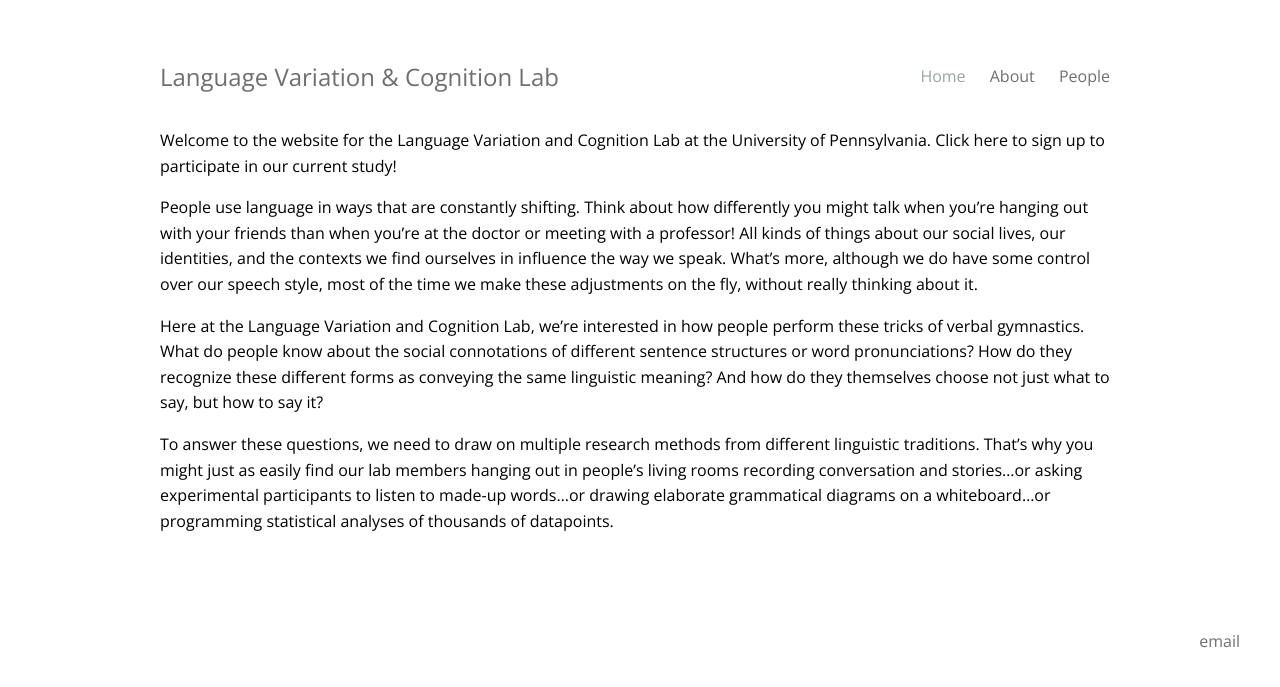
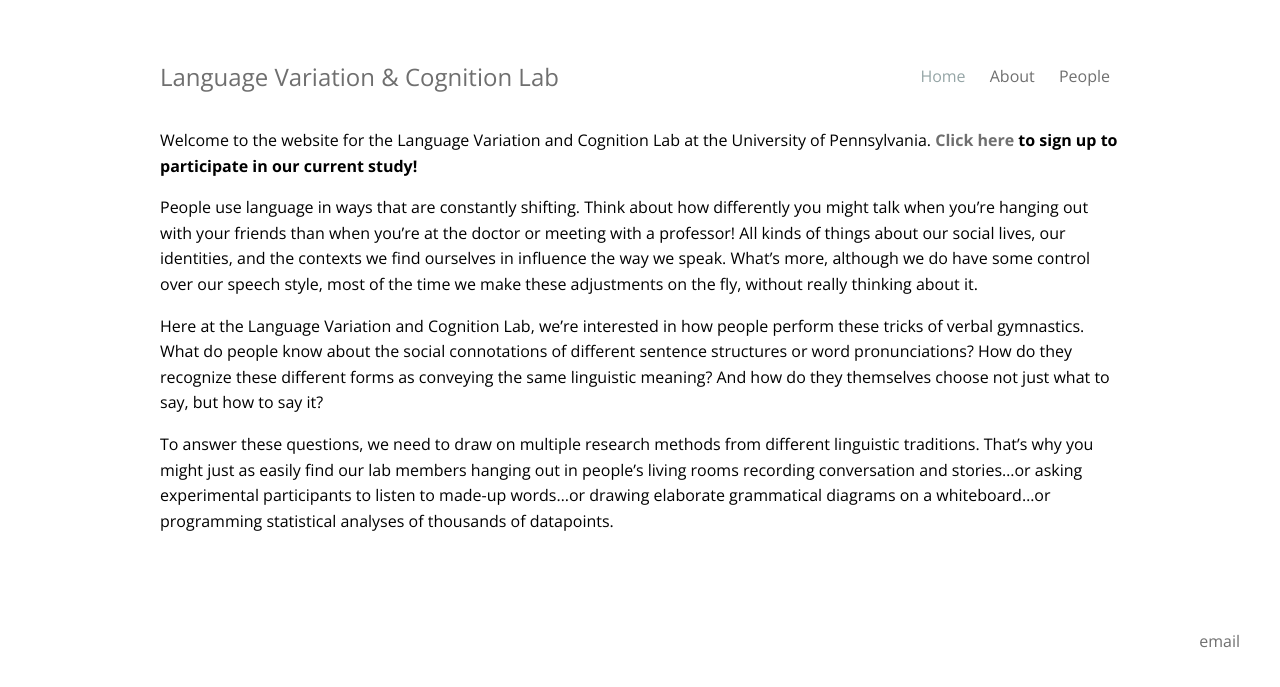
Before and after one commit to laceywade/TammingaLab.github.io, a Jekyll site: the page built from index.md, in a window 1280 px wide. Shown: the top 687 px of the page. Built offline with Jekyll 4.4.1, drawn with Linux system fonts in a browser that asks for light colours; some web fonts are replaced; part of the change alters nothing that is shown.

```diff
--- a/index.md
+++ b/index.md
@@ -6,7 +6,7 @@ navigation_weight: 1
 ---
 
 
-Welcome to the website for the Language Variation and Cognition Lab at the University of Pennsylvania. Click here to sign up to participate in our current study!
+Welcome to the website for the Language Variation and Cognition Lab at the University of Pennsylvania. **[Click here](tamminga-lab@sas.upenn.edu) to sign up to participate in our current study!**
 
 People use language in ways that are constantly shifting. Think about how differently you might talk when you're hanging out with your friends than when you're at the doctor or meeting with a professor! All kinds of things about our social lives, our identities, and the contexts we find ourselves in influence the way we speak. What's more, although we do have some control over our speech style, most of the time we make these adjustments on the fly, without really thinking about it.
 
```
